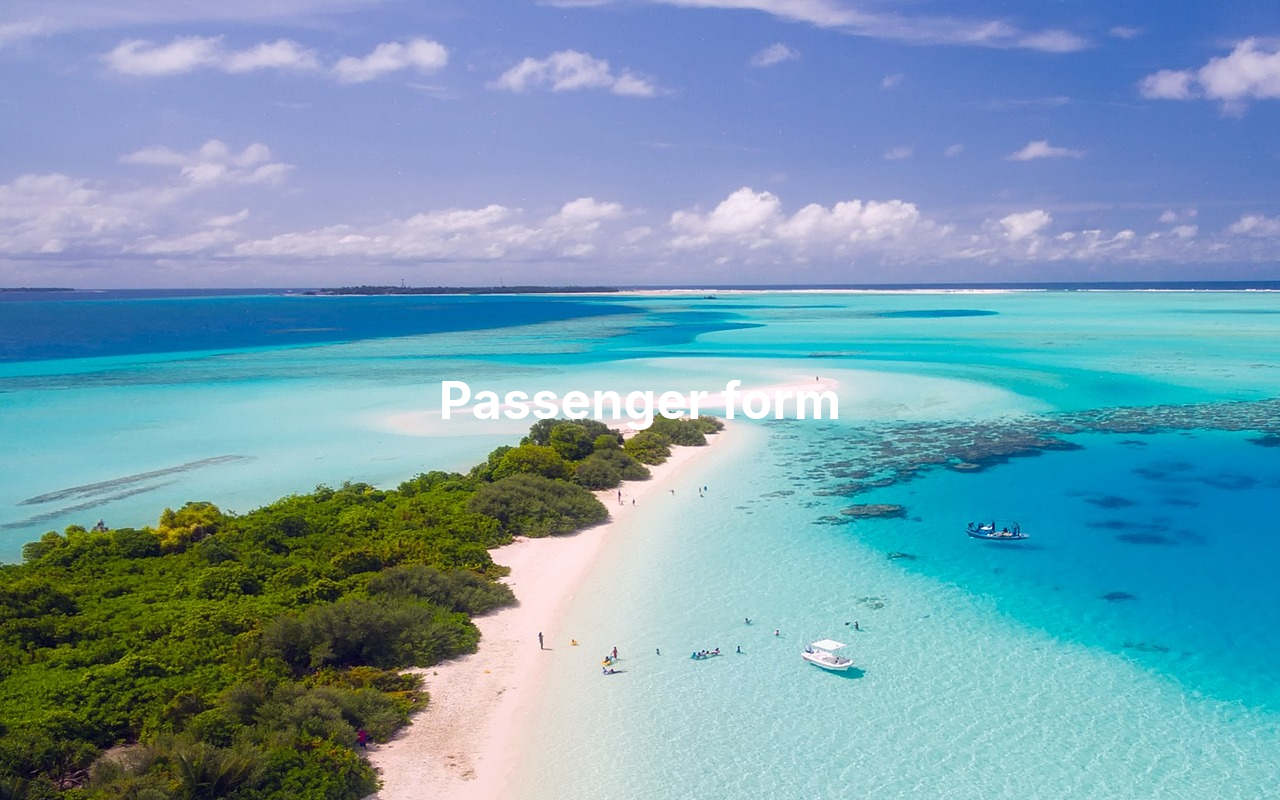
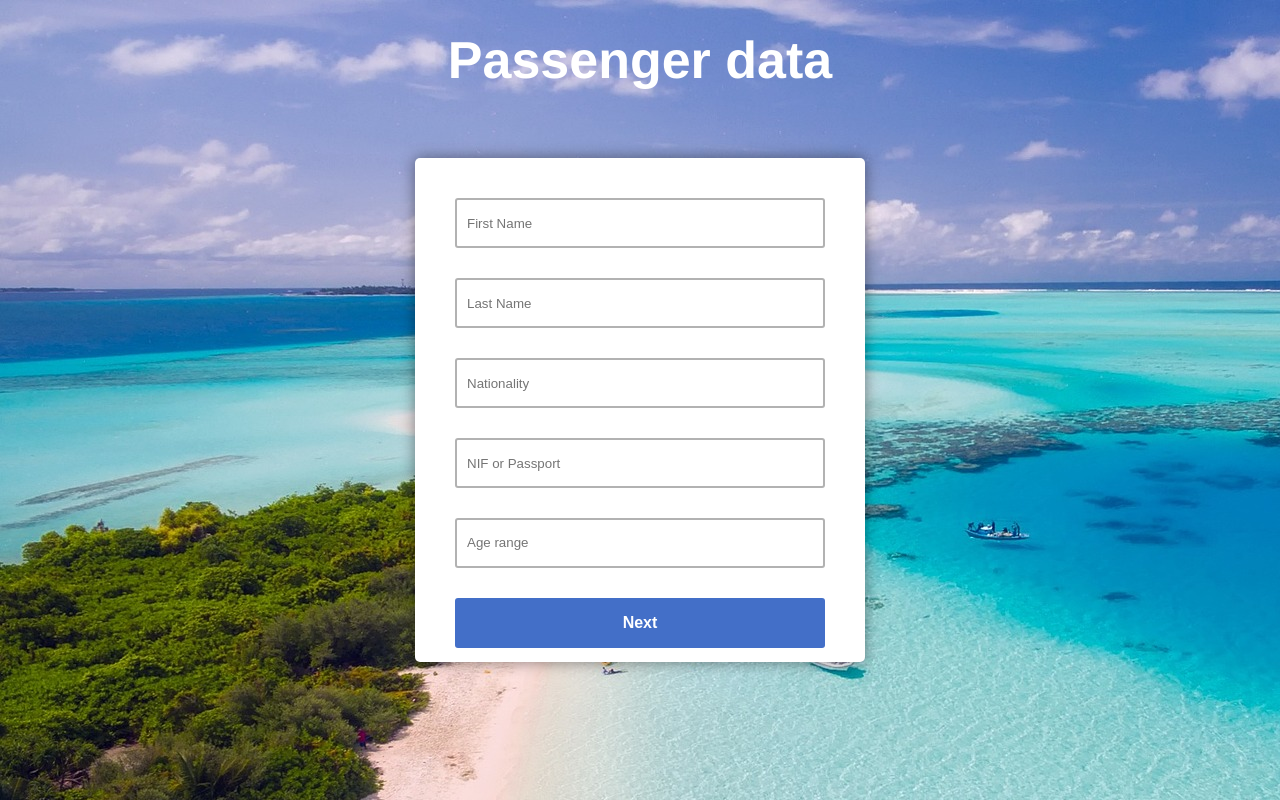
Before and after one commit to franpersanchez/assessment2-front, a React (Create React App) app: page /passenger in a window 1280 px wide. Built offline with nearby package versions, Linux system fonts and the light colour scheme.

Commit message:
Completion of PassengerForm

```diff
--- a/src/Pages/Passenger.js
+++ b/src/Pages/Passenger.js
@@ -1,9 +1,12 @@
-function Passenger(){
+import PassengerForm from "../components/PassengerForm";
 
-    return (
-        <h1>Passenger form</h1>
-    )
-
+function Passenger() {
+  return (
+    <div>
+        <h1 id="passengerDataTitle">Passenger data</h1>
+      <PassengerForm />
+    </div>
+  );
 }
 
 export default Passenger;
--- a/src/components/PassengerForm.css
+++ b/src/components/PassengerForm.css
@@ -1,55 +1,135 @@
-body {
-  background-color: #282c34;
-
-  min-height: 100vh;
-
-  display: flex;
-
-  flex-direction: column;
-
-  align-items: center;
-
-  justify-content: center;
-
-  font-size: calc(10px + 2vmin);
-
-  color: white;
-
-  width: 100%;
-
-  background-image: url("../public/background-image.png");
+* {
+  margin: 0;
+  padding: 0;
 }
 
-input {
-  margin-left: 20px;
+body {
+  background-color: #f0f0f0;
+  font-family: helvetica;
 }
 
-select {
-  margin-left: 20px;
+a {
+  display: block;
+  color: #ad5482;
+  text-decoration: none;
+  font-weight: bold;
+  margin-top: 40px;
+  text-align: center;
 }
 
-.box {
-  width: 100%;
-  display: flex;
-  flex-direction: row;
+#bg {
+  position: relative;
+  margin-top: -5%;
+  height: 720px;
+  width: 800px;
+  background-size: cover;
+  margin-left: auto;
+  margin-right: auto;
 }
 
-.App {
+#passengerDataTitle {
   text-align: center;
 }
-*/ .App-header {
-  min-height: 100vh;
-  display: flex;
-  flex-direction: column;
-  align-items: center;
-  justify-content: center;
-  font-size: calc(10px + 2vmin);
-  color: rgb(255, 255, 255);
+
+.module {
+  position: relative;
+  top: 15%;
+  height: 70%;
+  width: 450px;
+  margin-left: auto;
+  margin-right: auto;
+  border-radius: 5px;
+  background: RGBA(255, 255, 255, 1);
+
+  -webkit-box-shadow: 0px 0px 15px 0px rgba(0, 0, 0, 0.45);
+  box-shadow: 0px 0px 15px 0px rgba(0, 0, 0, 0.45);
 }
-.presentation {
-  text-shadow: 2px 1px 4px rgb(72, 72, 82);
-  margin-top: -25%;
+
+.module ul {
+  list-style-type: none;
+  margin: 0;
 }
-.App-link {
-  color: #61dafb;
+
+.tab {
+  float: left;
+  height: 60px;
+  width: 25%;
+  padding-top: 20px;
+  box-sizing: border-box;
+  background: #eeeeee;
+  text-align: center;
+  cursor: pointer;
+  transition: background 0.4s;
 }
+
+.tab:first-child {
+  -webkit-border-radius: 5px 0px 0px 0px;
+  border-radius: 5px 0px 0px 0px;
+}
+
+.tab:last-child {
+  -webkit-border-radius: 0px 5px 0px 0px;
+  border-radius: 0px 5px 0px 0px;
+}
+
+.tab:hover {
+  background-color: rgba(0, 0, 0, 0.1);
+}
+
+.activeTab {
+  background: #fff;
+}
+
+.activeTab .icon {
+  opacity: 1;
+}
+
+.icon {
+  height: 24px;
+  width: 24px;
+  opacity: 0.2;
+}
+
+.form {
+  float: left;
+  height: 86%;
+  width: 100%;
+  box-sizing: border-box;
+  padding: 40px;
+}
+
+.textbox {
+  height: 50px;
+  width: 100%;
+  border-radius: 3px;
+  border: rgba(0, 0, 0, 0.3) 2px solid;
+  box-sizing: border-box;
+  padding: 10px;
+  margin-bottom: 30px;
+}
+
+.textbox:focus {
+  outline: none;
+  border: rgba(24, 149, 215, 1) 2px solid;
+  color: rgba(24, 149, 215, 1);
+}
+
+.button {
+  height: 50px;
+  width: 100%;
+  border-radius: 3px;
+  border: rgba(0, 0, 0, 0.3) 0px solid;
+  box-sizing: border-box;
+  padding: 10px;
+  margin-bottom: 30px;
+  background: #436fc8;
+  color: #fff;
+  font-weight: bold;
+  font-size: 12pt;
+  transition: background 0.4s;
+  cursor: pointer;
+}
+
+.button:hover {
+  background: #80b438;
+}
--- a/src/components/PassengerForm.js
+++ b/src/components/PassengerForm.js
@@ -1,59 +1,33 @@
-import "./App.css";
+import "./PassengerForm.css";
 
-function App() {
+function PassengerForm() {
   return (
-    <div class="box">
-      <form>
-        <label>
-          Name:
-          <input type="text" id="origin" name="origin" />
-        </label>
-
-        <br></br>
-        <br></br>
-
-        <label>
-          Surname:
-          <input type="text" id="destination" name="destination" />
-        </label>
-
-        <br></br>
-        <br></br>
-
-        <label>
-          Nationality:
-          <input type="text" id="destination" name="destination" />
-        </label>
-
-        <br></br>
-        <br></br>
-
-        <label>
-          NIF:
-          <input type="text" id="destination" name="destination" />
-        </label>
-
-        <br></br>
-        <br></br>
-
-        <label>
-          Age:
-          <select name="dropdown">
-            <option value="<2 years old" selected> 2 years old or younger
-            </option>
-            <option value="2<>9">Between 2 and 9 years old</option>
-            <option value=">9" selected>  9 years and older</option>
-          </select>
-          >
-        </label>
-
-        <br></br>
-        <br></br>
-
-        <input type="submit" value="Search" />
-      </form>
+    <div id="bg">
+      <div class="module">
+        <form class="form">
+          <input type="text" placeholder="First Name" class="textbox" />
+          <input type="text" placeholder="Last Name" class="textbox" />
+          <input type="text" placeholder="Nationality" class="textbox" />
+          <input type="text" placeholder="NIF or Passport" class="textbox" />
+          <input
+            type="text"
+            placeholder="Age range"
+            class="textbox"
+            list="ageRange"
+          />
+          <datalist id="ageRange">
+            <option> Less than 2 years</option>
+            <option> Between 2 and 9 years</option>
+            <option> More than 9 years</option>
+          </datalist>
+          <button type="button" class="button">
+            {" "}
+            Next{" "}
+          </button>
+        </form>
+      </div>
     </div>
   );
 }
 
-export default App;
+export default PassengerForm;
```
Also changed, not shown: src/App.js (+3 -5 lines), src/components/MyForm.css (+21 -29 lines).
